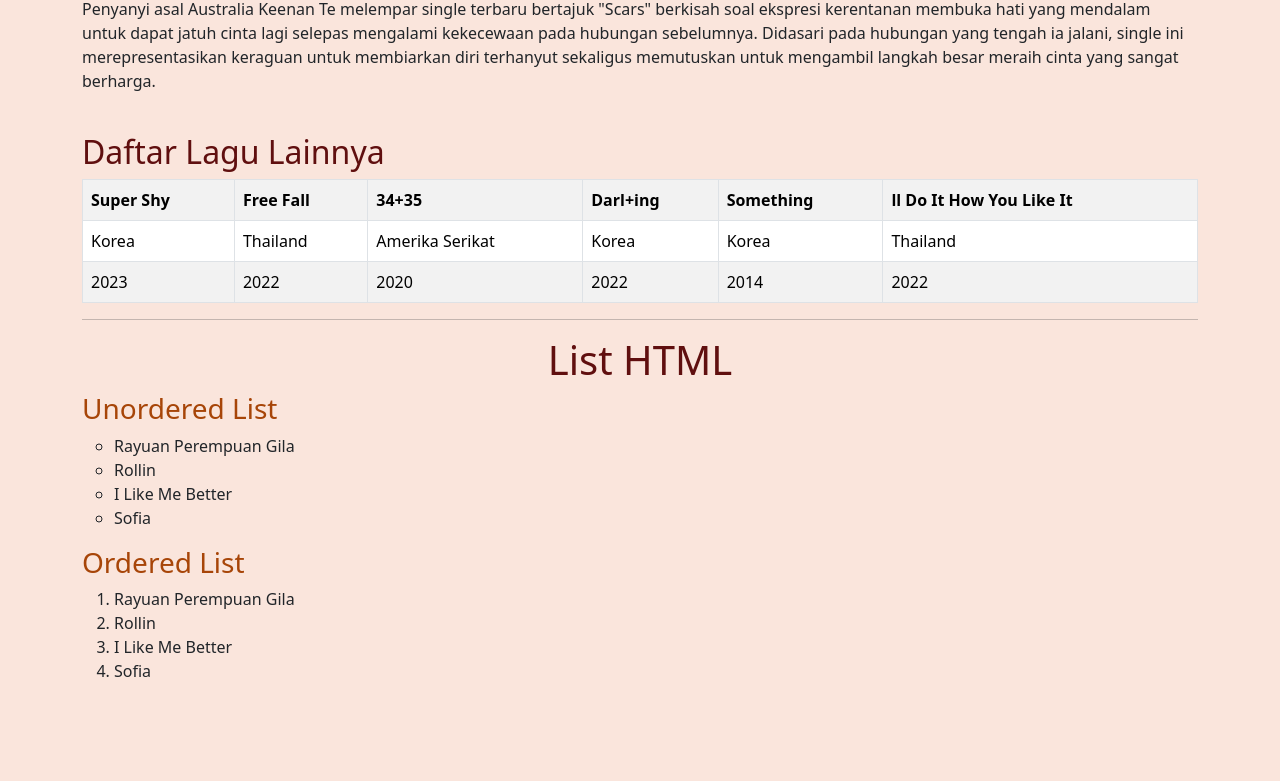
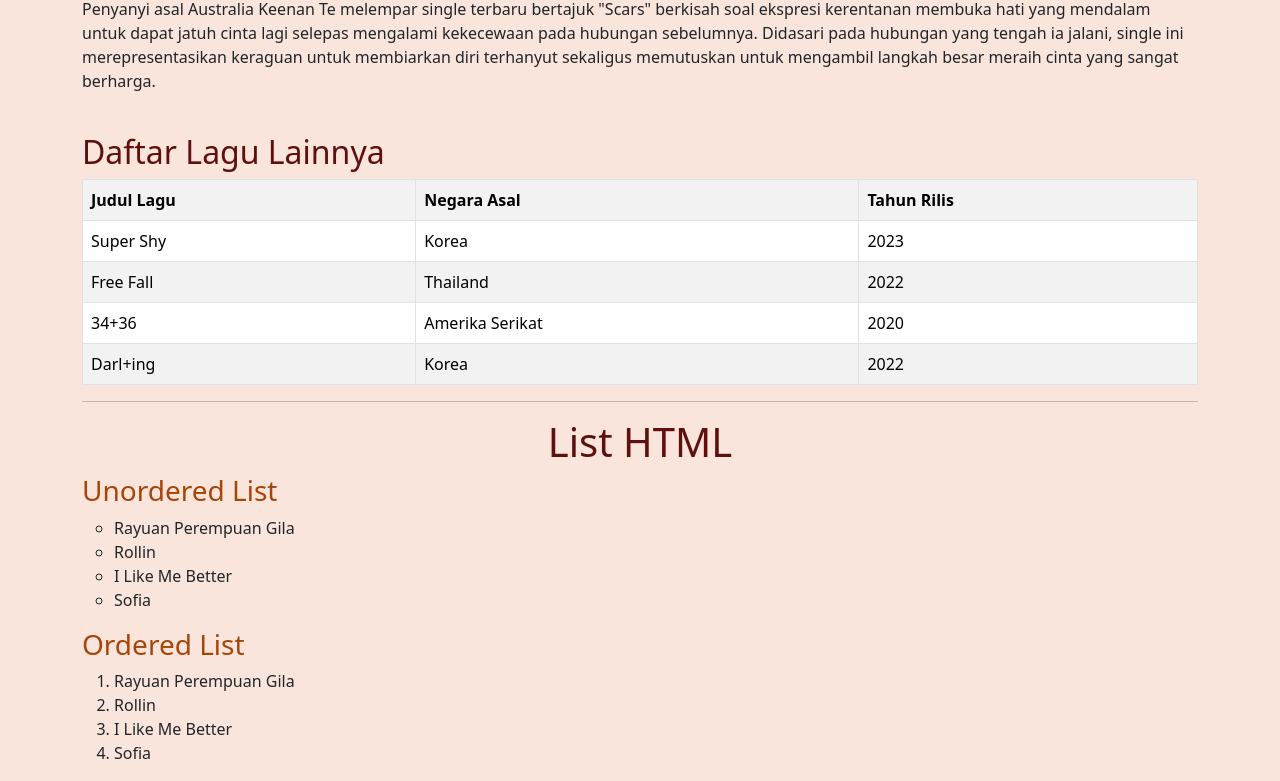
Before and after one commit to Meynaan/pgweb-acara2, a plain HTML site: page index.html in a window 1280 px wide. Shown: the part 1252-2033 px from the top of the page. Before the commit the page ends 1951 px from the top, so only its background shows below. Drawn offline with nearby package versions, Linux system fonts and the light colour scheme.

Commit message:
edit daftar lagu lainnya

```diff
--- a/index.html
+++ b/index.html
@@ -107,29 +107,31 @@
         <table class="table table-bordered table-striped">
 
             <tr>
-                <th>Super Shy</th>
-                <th>Free Fall</th>
-                <th>34+35</th>
-                <th>Darl+ing</th>
-                <th>Something</th>
-                <th>ll Do It How You Like It</th>
+                <th>Judul Lagu</th>
+                <th>Negara Asal</th>
+                <th>Tahun Rilis</th>
             </tr>
             <tr>
+                <td>Super Shy</td>
                 <td>Korea</td>
-                <td>Thailand</td>
-                <td>Amerika Serikat</td>
-                <td>Korea</td>
-                <td>Korea</td>
-                <td>Thailand</td>
+                <td>2023</td>
             </tr>
             <tr>
-                <td>2023</td>
-                <td>2022</td>
-                <td>2020</td>
-                <td>2022</td>
-                <td>2014</td>
+                <td>Free Fall</td>
+                <td>Thailand</td>
                 <td>2022</td>
             </tr>
+            <tr>
+                <td>34+36</td>
+                <td>Amerika Serikat</td>
+                <td>2020</td>
+            </tr>
+            <tr>
+                <td>Darl+ing</td>
+                <td>Korea</td>
+                <td>2022</td>
+            </tr>
+
         </table>
         <hr>
 
```
